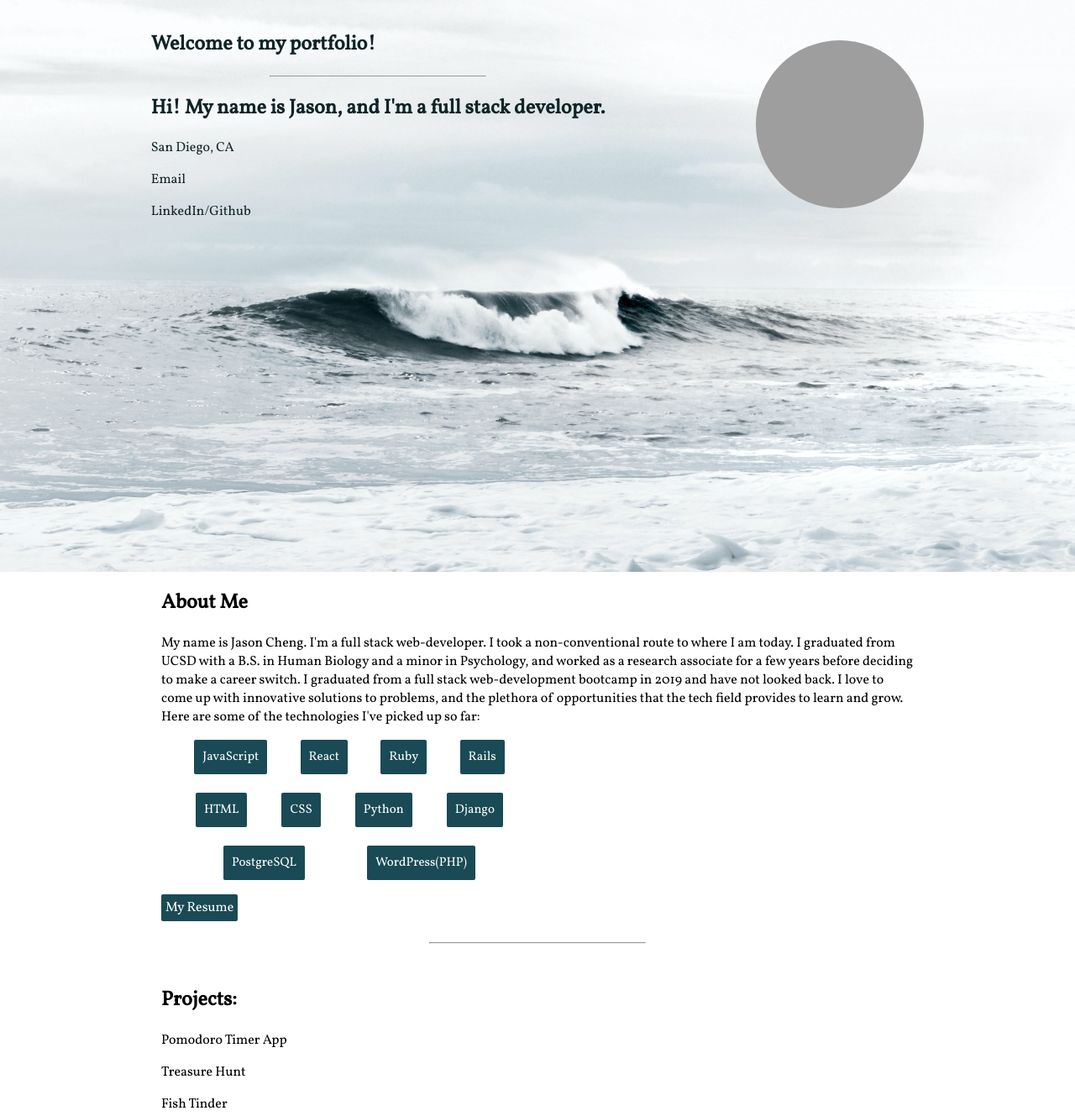
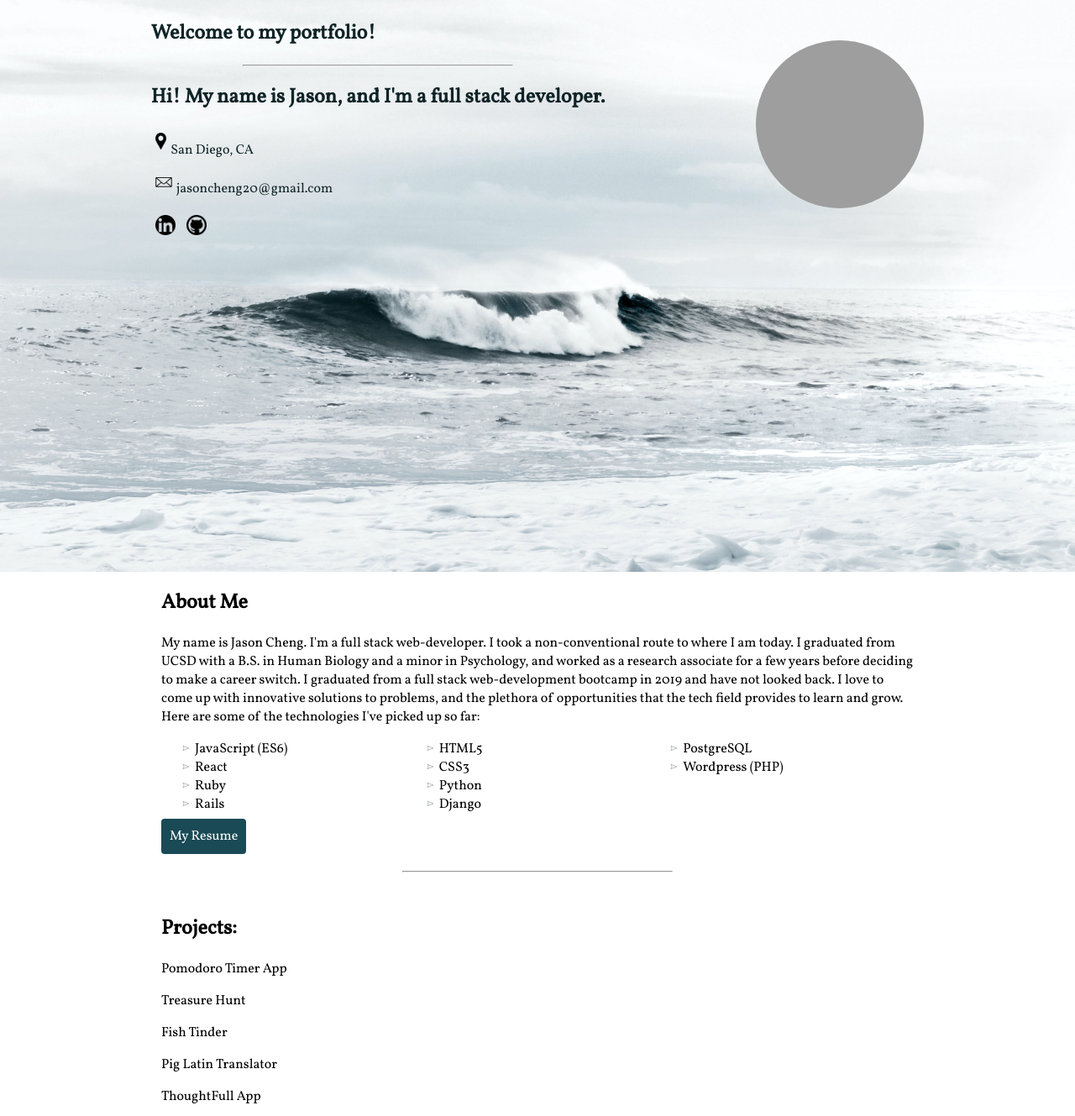
Before and after one commit to jasoncheng20/jasoncheng20.github.io, a plain HTML site: page index.html in a window 1280 px wide. Shown: the part 119-1448 px from the top of the page at 84% size. Drawn offline with Linux system fonts and the light colour scheme; grey boxes are pictures that could not be loaded.

Commit message:
add logos and styled about section git status

```diff
--- a/index.html
+++ b/index.html
@@ -28,9 +28,10 @@
           <h2>Welcome to my portfolio!</h2>
           <hr class="line" />
           <h2>Hi! My name is Jason, and I'm a full stack developer.</h2>
-          <p>San Diego, CA</p>
-          <p>Email</p>
-          <p>LinkedIn/Github</p>
+          <p><img class="icon_small" src="images/location.png">San Diego, CA</p>
+          <p><img class="icon_small" src="images/email.png">jasoncheng20@gmail.com</p>
+          <a href="https://www.linkedin.com/in/jasoncheng20"><img class="icon_large" src="images/linkedin.png"></a>
+          <a href="https://github.com/jasoncheng20"><img class="icon_large" src="images/github.png"></a>
         </div>
         <img class="profile" src="images/profile.jpg" alt="profile" />
       </div>
@@ -53,12 +54,18 @@
         to learn and grow. Here are some of the technologies I've picked up so
         far:
       </p>
-      <div class="skilllist"><span class="techskill">JavaScript</span><span class="techskill">React</span><span class="techskill">Ruby</span><span class="techskill">Rails</span></div>
-      <br>
-      <div class="skilllist"><span class="techskill">HTML</span><span class="techskill">CSS</span><span class="techskill">Python</span><span class="techskill">Django</span></div>
-      <br>
-      <div class="skilllist"><span class="techskill">PostgreSQL</span ><span class="techskill">WordPress(PHP)</span></div>
-      <br>
+      <ul>
+        <li>JavaScript (ES6)</li>
+        <li>React</li>
+        <li>Ruby</li>
+        <li>Rails</li>
+        <li>HTML5</li>
+        <li>CSS3</li>
+        <li>Python</li>
+        <li>Django</li>
+        <li>PostgreSQL</li>
+        <li>Wordpress (PHP)</li>
+      </ul>
       <a class="resume">My Resume</a>
     </div>
     <!--
--- a/styles/style.css
+++ b/styles/style.css
@@ -12,6 +12,7 @@ html {
   margin-bottom: 2%;
   margin: auto;
   width: 70%;
+  max-width: 70%;
 }
 
 .background {
@@ -30,6 +31,26 @@ html {
   margin: auto;
 }
 
+.icon_small {
+  max-height: 20px;
+  max-width: 20px;
+  margin: 5px
+}
+
+.icon_large {
+  max-height: 24px;
+  max-width: 24px;
+  margin: 5px
+}
+
+.icon_small:hover {
+  opacity: 0.75;
+}
+
+.icon_large:hover {
+  opacity: 0.75;
+}
+
 .projects {
   width: 70%;
   margin: auto;
@@ -39,22 +60,14 @@ html {
   background-color: rgb(25, 74, 85);
   color: white;
   font-size: 16px;
-  padding: 5px;
-  border-radius: 2px;
+  padding: 10px;
+  border-radius: 4px;
+  max-width: 50px;
 }
 
-.techskill {
-  background-color: rgb(25, 74, 85);
-  color: white;
-  font-size: 15px;
-  padding: 10px;
-  border-radius: 2px;
-}
-
-.skilllist {
-  display: flex;
-  width: 50%;
-  justify-content: space-evenly;
+.resume:hover {
+  cursor: pointer;
+  background-color: rgba(25, 74, 85, 0.75);
 }
 
 .profile {
@@ -88,7 +101,7 @@ html {
 }
 
 .line {
-  width: 20vw;
+  width: 25vw;
 }
 
 .topnav {
@@ -117,3 +130,8 @@ html {
   color: white;
   border-radius: 10px;
 }
+
+ul {
+  list-style-image: url("../images/arrow.png");
+  columns: 3
+}
```
Also changed, not shown: test.html (added, +21 -0 lines), images/arrow.png (added), images/email.png (added), images/github.png (added), images/linkedin.png (added), images/location.png (added), 1 other file.
